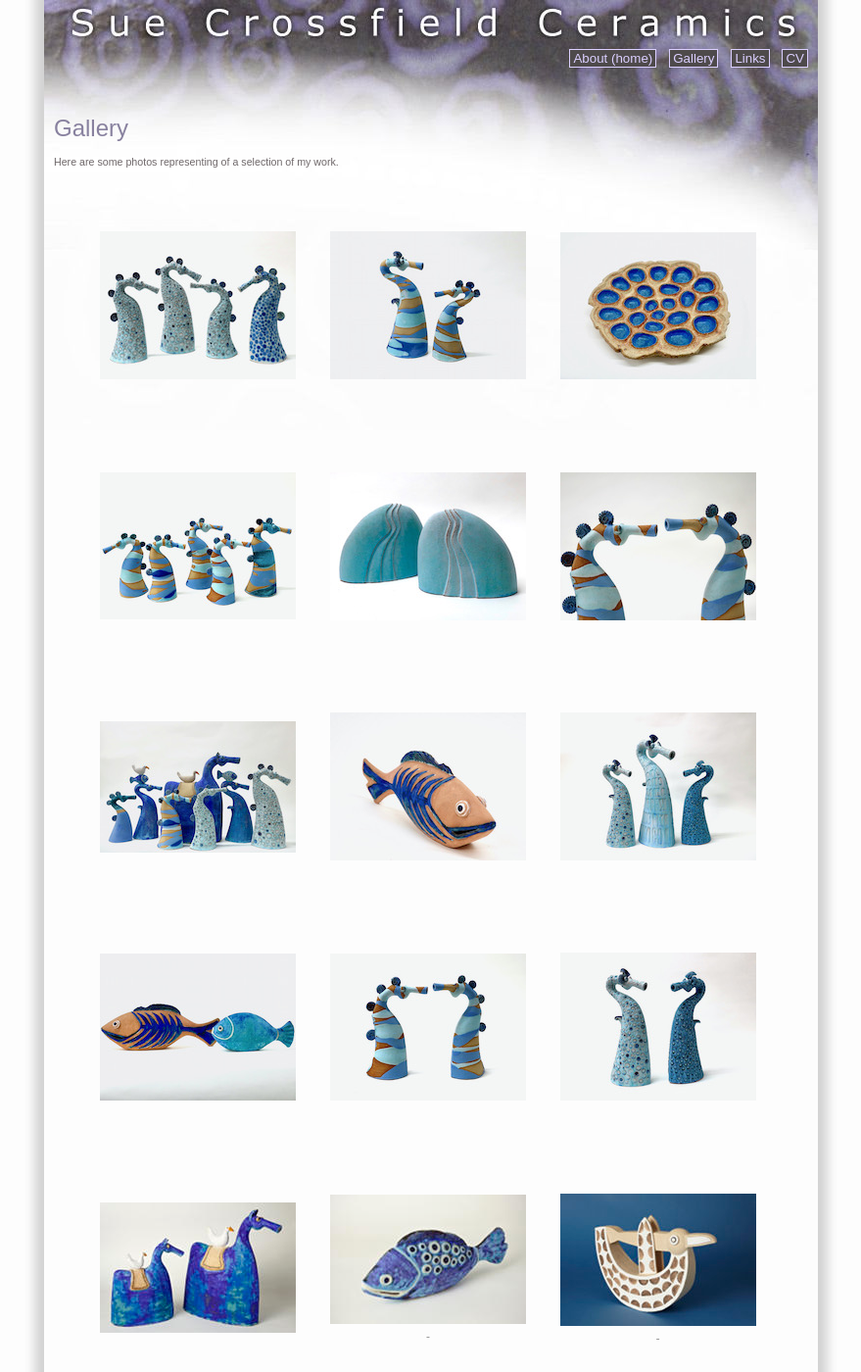
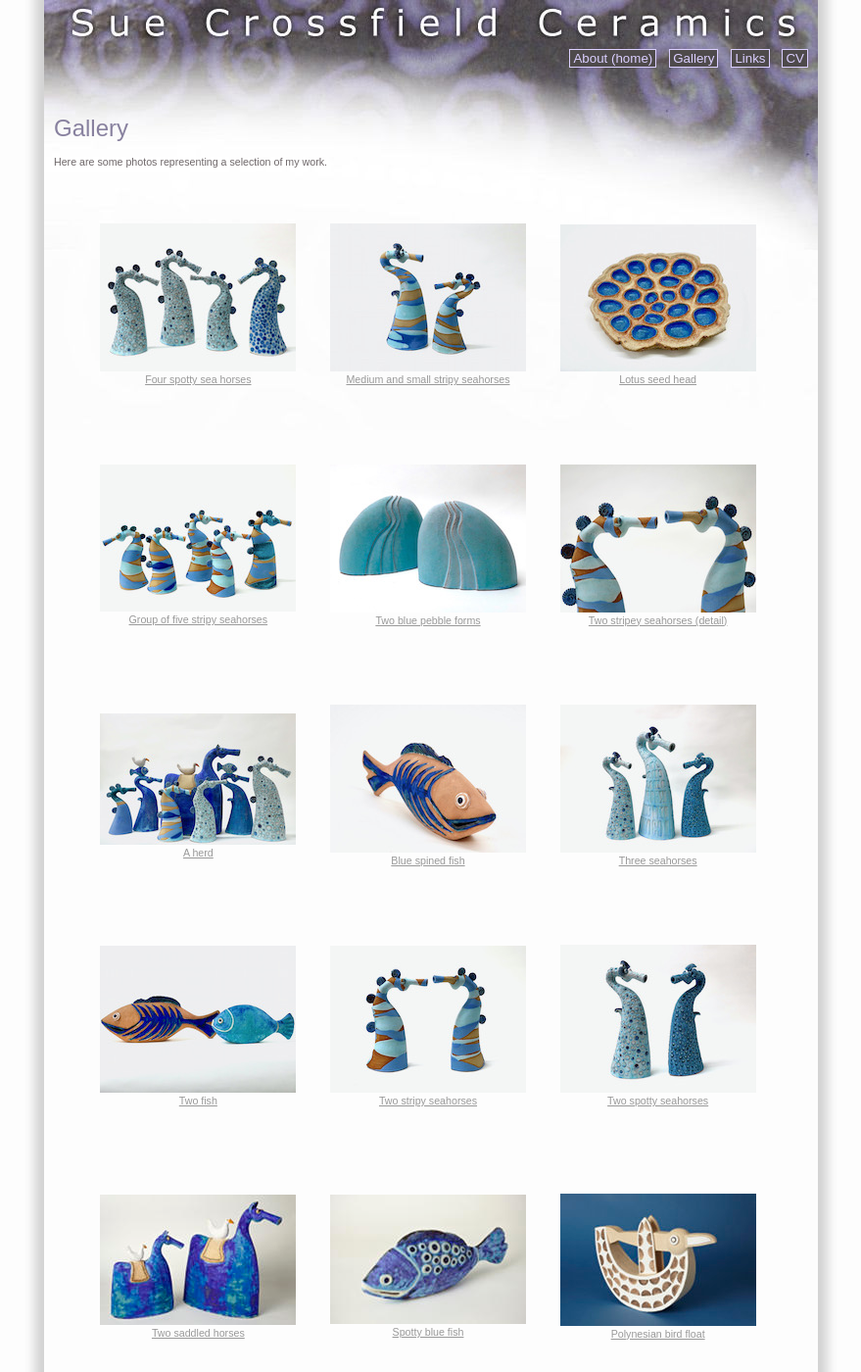
Before and after one commit to suecrossfield/suecrossfield.github.io, a Jekyll site: the page built from gallery.md, in a window 1280 px wide and 1400 px high. Shown: the whole window at 98% size, without its empty margins (200-1079 px from the left). Built offline with Jekyll 4.4.1, drawn with Linux system fonts in a browser that asks for light colours.

Commit message:
Add captions to images

```diff
--- a/gallery.md
+++ b/gallery.md
@@ -5,24 +5,24 @@ title: Gallery
 
 # Gallery
 
-Here are some photos representing of a selection of my work.
+Here are some photos representing a selection of my work.
 
 <ul class="gallery">
-  {% include image.html path="20210129-2F50669C-29A3-4506-96FD-8D640AE31F97.jpeg" caption="" %}
-  {% include image.html path="20210129-48BB577D-B7E3-49A3-AE54-C769FE1FA8DF.jpeg" caption="" %}
-  {% include image.html path="20210129-170E03A9-3ED4-4E83-BD64-BAA3F199F751.jpeg" caption="" %}
-  {% include image.html path="20210129-457B9A37-84CA-4A0A-BF6C-7B8F9C8A481C.jpeg" caption="" %}
-  {% include image.html path="20210129-12440ADD-B9D4-4174-8B2E-EE55332A1766.jpeg" caption="" %}
-  {% include image.html path="20210129-047972CC-9D2F-4422-B5D3-1B9328B1F03D.jpeg" caption="" %}
-  {% include image.html path="20210129-A31E3558-1B9C-4C70-9DBE-AA0A738531B5.jpeg" caption="" %}
-  {% include image.html path="20210129-A132D03C-4512-457E-A9FA-EEFCC63AB425.jpeg" caption="" %}
-  {% include image.html path="20210129-B80D46D8-FFA1-417F-8710-503AD5351500.jpeg" caption="" %}
-  {% include image.html path="20210129-B448D57A-73E9-44B4-9511-55AA493C9FBB.jpeg" caption="" %}
-  {% include image.html path="20210129-E7A43E3C-0515-4F39-96AE-D85AC7364B04.jpeg" caption="" %}
-  {% include image.html path="20210129-F47A7282-D57E-46CE-AA99-137D3CA951D5.jpeg" caption="" %}
-  {% include image.html path="trillo-july-2012-img_1148.jpg" caption="" %}
-  {% include image.html path="trillo-july-2012-img_1160.jpg" caption="&nbsp;" %}
-  {% include image.html path="trillo-july-2012-img_1176.jpg" caption="&nbsp;" %}
+  {% include image.html path="20210129-2F50669C-29A3-4506-96FD-8D640AE31F97.jpeg" caption="Four spotty sea horses" %}
+  {% include image.html path="20210129-48BB577D-B7E3-49A3-AE54-C769FE1FA8DF.jpeg" caption="Medium and small stripy seahorses" %}
+  {% include image.html path="20210129-170E03A9-3ED4-4E83-BD64-BAA3F199F751.jpeg" caption="Lotus seed head" %}
+  {% include image.html path="20210129-457B9A37-84CA-4A0A-BF6C-7B8F9C8A481C.jpeg" caption="Group of five stripy seahorses" %}
+  {% include image.html path="20210129-12440ADD-B9D4-4174-8B2E-EE55332A1766.jpeg" caption="Two blue pebble forms" %}
+  {% include image.html path="20210129-047972CC-9D2F-4422-B5D3-1B9328B1F03D.jpeg" caption="Two stripey seahorses (detail)" %}
+  {% include image.html path="20210129-A31E3558-1B9C-4C70-9DBE-AA0A738531B5.jpeg" caption="A herd" %}
+  {% include image.html path="20210129-A132D03C-4512-457E-A9FA-EEFCC63AB425.jpeg" caption="Blue spined fish" %}
+  {% include image.html path="20210129-B80D46D8-FFA1-417F-8710-503AD5351500.jpeg" caption="Three seahorses" %}
+  {% include image.html path="20210129-B448D57A-73E9-44B4-9511-55AA493C9FBB.jpeg" caption="Two fish" %}
+  {% include image.html path="20210129-E7A43E3C-0515-4F39-96AE-D85AC7364B04.jpeg" caption="Two stripy seahorses" %}
+  {% include image.html path="20210129-F47A7282-D57E-46CE-AA99-137D3CA951D5.jpeg" caption="Two spotty seahorses" %}
+  {% include image.html path="trillo-july-2012-img_1148.jpg" caption="Two saddled horses" %}
+  {% include image.html path="trillo-july-2012-img_1160.jpg" caption="Spotty blue fish" %}
+  {% include image.html path="trillo-july-2012-img_1176.jpg" caption="Polynesian bird float" %}
   {% include image.html path="20091123-img_5194.jpg" caption="Three Blue Fish" %}
   {% include image.html path="20091123-img_5201.jpg" caption=" Hanging Fish" %}
   {% include image.html path="20091123-img_5223.jpg" caption="Small White Seahorse with Mauve Circles " %}
```
